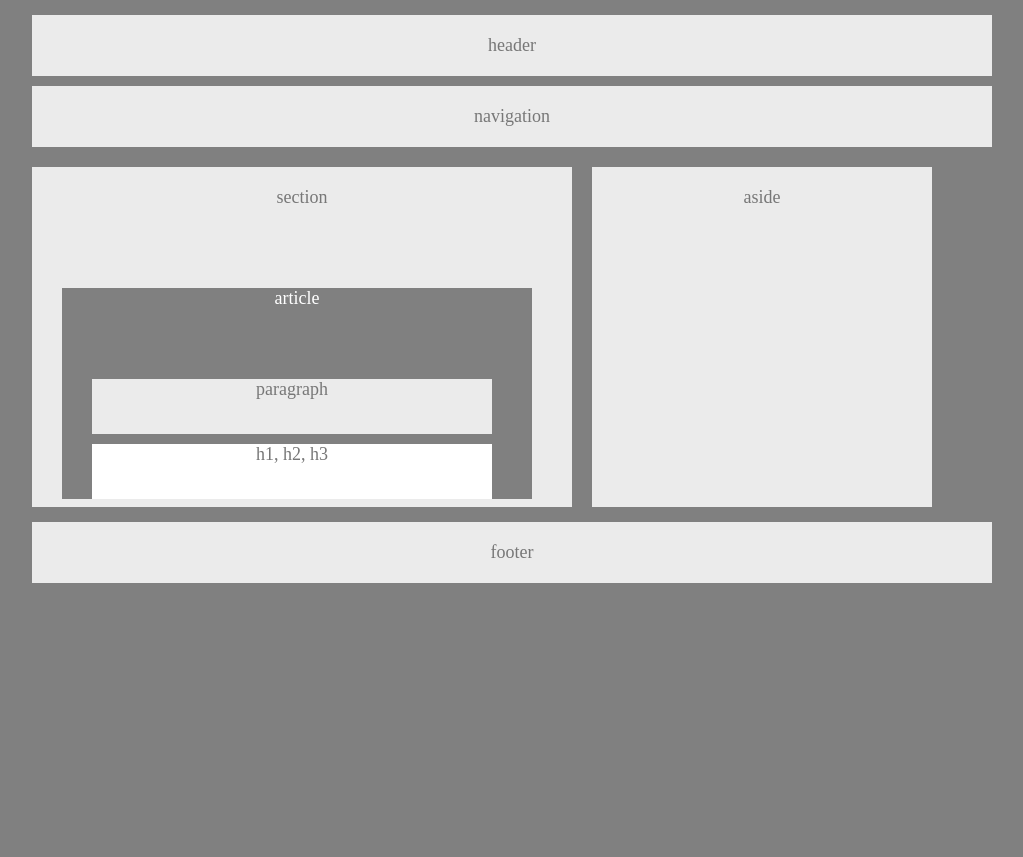
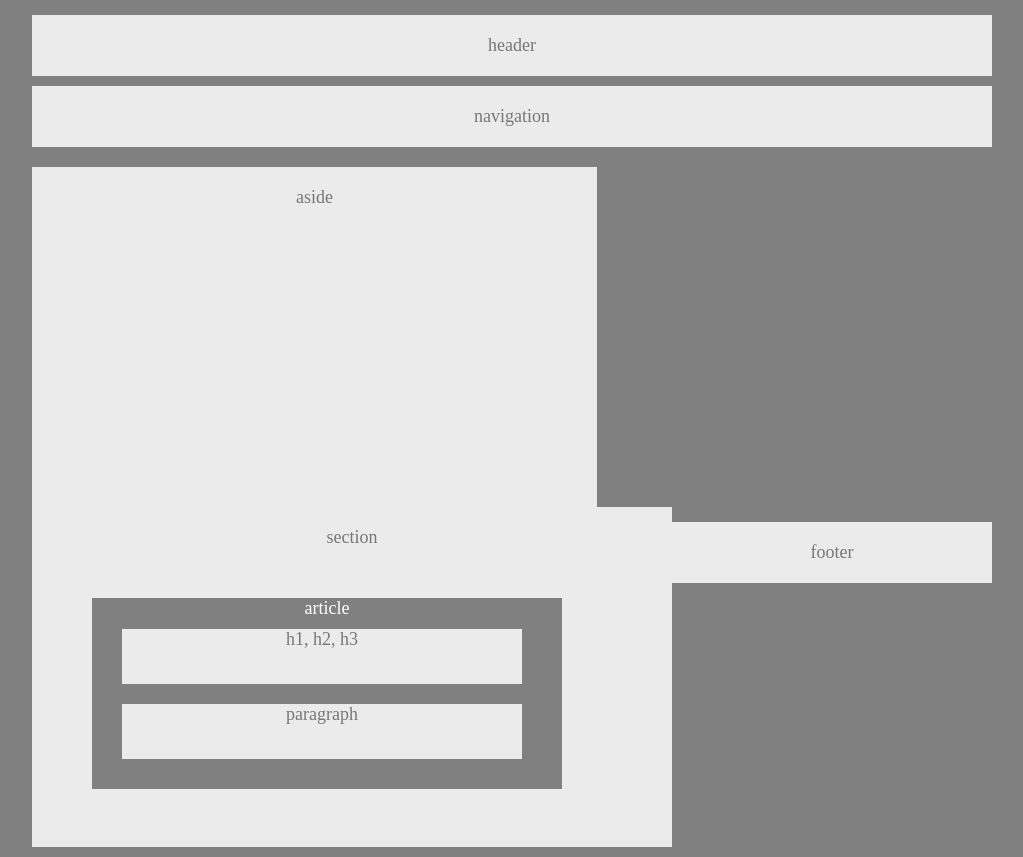
Before and after one commit to Jenny-Le/HW-Wireframe, a plain HTML site: page index.html in a window 1280 px wide. Shown: the whole page, without its empty margins (128-1151 px from the left). Before the commit the page ends 800 px from the top, so only its background shows below. Drawn offline with Linux system fonts and the light colour scheme.

Commit message:
finalwork

```diff
--- a/index.html
+++ b/index.html
@@ -23,11 +23,14 @@
 	section
 	<section id="article">
 	article
+	<!-- <section id="p">
+	paragraph
+	</section> -->
+		<section id="hello">
+	h1, h2, h3
+	</section>
 	<section id="p">
 	paragraph
-	</section>
-		<section id="hello">
-	h1, h2, h3
 	</section>
 	</section>
 	</section>
--- a/style.css
+++ b/style.css
@@ -2,6 +2,7 @@ body {
 	background-color: gray;
 	width: 75%;
 	margin: auto;
+
 }
 
 header {
@@ -34,7 +35,7 @@ header {
   font: Arial;
   color: #777;
   float:left;
-  width: 500px;
+  width: 600px;
   height: 300px;
   text-align: center;
   display: inline-block;
@@ -46,7 +47,7 @@ header {
 	padding: 20px;
 	background: #ebebeb;
 	color: #777;
-	width: 300px;
+	width: 525px;
 	height: 300px;
 	display: inline-block;
 	text-align: center;
@@ -57,11 +58,12 @@ header {
 	/*height: 200px;*/
 	width: 470px;
 	color: white;
-	margin-top: 80px;
+	margin-top: 50px;
 	font-size: 18px;
 	text-align: center;
-	margin-left: 10px;
-
+	margin-left: 40px;
+	margin-bottom: 10px;
+	padding-bottom: 20px;
 
 
 	}
@@ -75,11 +77,11 @@ header {
 	width: 400px;
 	text-align: center;
 	margin-bottom: 10px;
-	margin-top: 70px;
+	margin-top: 20px;
 	margin-left: 30px;
 }
 	#hello {
-		background: #FFF;
+		background: #ebebeb;
 	font-size: 18px;
 	font: arial;
 	color: #777;
@@ -89,6 +91,7 @@ header {
 	margin-bottom: 20px;
 	margin-top: 10px;
 	margin-left: 30px;
+
 
 	}
 
```
